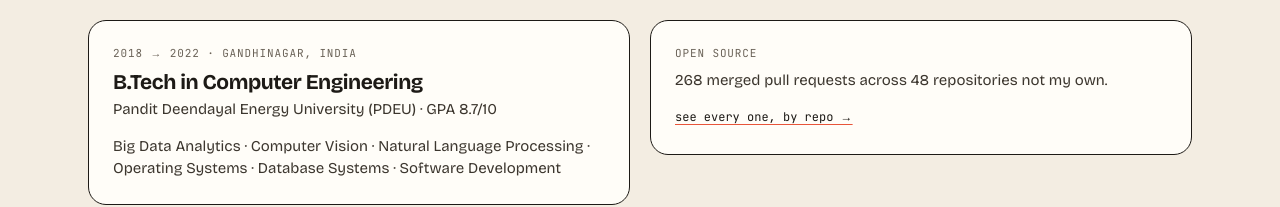
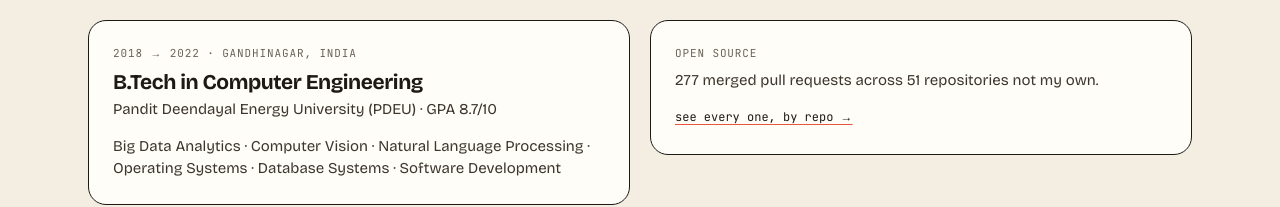
Before and after one commit to jayhemnani9910/personal-website, a Next.js app: page /resume in a window 1280 px wide. Shown: the part 2768-2975 px from the top of the page. Built offline with nearby package versions, Linux system fonts and the light colour scheme.

Commit message:
Add 9 more merged pull requests

```diff
--- /dev/null
+++ b/content/oss/heygen-com-hyperframes.json
@@ -0,0 +1,15 @@
+{
+  "repo": "heygen-com/hyperframes",
+  "about": "A tool that turns HTML pages into rendered videos, built so code and AI agents can make video.",
+  "stars": 71626,
+  "prs": [
+    {
+      "number": 5336,
+      "merged": "2026-10-25",
+      "title": "A block used twice in a video keeps its own timing",
+      "broken": "A clip can start relative to another clip by name. When one block appeared twice in a video, both copies looked that name up in the first copy, so the second copy's clips dropped out.",
+      "changed": "A clip now looks for the named clip inside its own composition first, as the docs say, and only then in the whole page.",
+      "matters": "Reusing a block several times in one video renders every copy correctly."
+    }
+  ]
+}
--- /dev/null
+++ b/content/oss/jqlang-jq.json
@@ -0,0 +1,15 @@
+{
+  "repo": "jqlang/jq",
+  "about": "The command-line tool for reading, filtering and reshaping JSON.",
+  "stars": 35933,
+  "prs": [
+    {
+      "number": 3679,
+      "merged": "2026-10-25",
+      "title": "Dates without a day land on the 1st, not the month before",
+      "broken": "Reading a date like 2024-06 with no day left the day at zero, which counts as the last day of the month before, so 2024-06 became May 31.",
+      "changed": "The day now starts at 1, as in Python and gojq. A weekday bug for early 1900 and 2100 was fixed too, checked against the system clock for every day across two centuries.",
+      "matters": "Month-only and year-only dates convert to the date people expect."
+    }
+  ]
+}
--- a/content/oss/lightpanda-io-browser.json
+++ b/content/oss/lightpanda-io-browser.json
@@ -3,6 +3,14 @@
   "about": "A fast web browser that runs without a screen, made for bots and AI agents that read websites.",
   "stars": 36886,
   "prs": [
+    {
+      "number": 4184,
+      "merged": "2026-10-25",
+      "title": "Playwright can click inside shadow DOM",
+      "broken": "Shadow roots were missing the lookup that finds which element sits at a point on the page. Playwright uses it before every click, so clicking any element inside a shadow root failed with an error.",
+      "changed": "Shadow roots now have both lookups and return the same answers as Chrome, including for nested shadow roots.",
+      "matters": "Pages built with web components can be driven by Playwright in Lightpanda."
+    },
     {
       "number": 4183,
       "merged": "2026-10-24",
--- /dev/null
+++ b/content/oss/uutils-coreutils.json
@@ -0,0 +1,15 @@
+{
+  "repo": "uutils/coreutils",
+  "about": "A rewrite of the basic Unix command-line tools (ls, cat, sort and the rest) in Rust, aiming to work the same as GNU coreutils.",
+  "stars": 24284,
+  "prs": [
+    {
+      "number": 15671,
+      "merged": "2026-10-24",
+      "title": "pr keeps the column separator when joining lines",
+      "broken": "With the option that joins full lines, pr dropped the separator between columns and between merged files, so the columns ran into each other. GNU pr keeps it.",
+      "changed": "pr now writes the separator in that mode like in every other mode, and a test file that had the glued output was corrected.",
+      "matters": "Multi-column and merged output stays readable, the same as GNU pr."
+    }
+  ]
+}
--- a/content/oss/uutils-findutils.json
+++ b/content/oss/uutils-findutils.json
@@ -3,6 +3,14 @@
   "about": "A rewrite of the find and xargs tools in Rust, aiming to work the same as GNU findutils.",
   "stars": 653,
   "prs": [
+    {
+      "number": 919,
+      "merged": "2026-10-24",
+      "title": "A test keeps the stop-printing escape honest",
+      "broken": "The earlier fix that made find stop a print format at the stop escape had no test showing that the next action still runs for each file.",
+      "changed": "A new test runs two print actions and checks that the second still runs after the first stops early, matching GNU find.",
+      "matters": "The fix cannot quietly break later without a test failing."
+    },
     {
       "number": 914,
       "merged": "2026-10-22",
--- a/content/oss/yourok-torrserver.json
+++ b/content/oss/yourok-torrserver.json
@@ -3,6 +3,38 @@
   "about": "A server that streams video from torrents while they download, so a TV or player can start watching right away.",
   "stars": 3140,
   "prs": [
+    {
+      "number": 938,
+      "merged": "2026-10-25",
+      "title": "Playlists refresh when they change",
+      "broken": "The playlist's version tag came only from the torrent and file name. After a file was marked watched, the list changed but the tag did not, so players kept the old list.",
+      "changed": "The tag now comes from the playlist's own content, so it changes whenever the list does.",
+      "matters": "Players always get the current playlist, including the resume-from-last-watched list."
+    },
+    {
+      "number": 933,
+      "merged": "2026-10-24",
+      "title": "Two torrents with the same title can both be opened",
+      "broken": "In the network drive and mounted folder views, two torrents with the same title showed up as two folders with one name, and opening either always opened the first one. The second torrent could not be reached.",
+      "changed": "When titles clash, each folder gets a short piece of its torrent's ID added to its name. Unique titles stay as they are.",
+      "matters": "Every torrent in a category can be browsed and played, even when titles repeat."
+    },
+    {
+      "number": 937,
+      "merged": "2026-10-24",
+      "title": "Episode 1 no longer shows episode 10's subtitles",
+      "broken": "A subtitle was matched to a video when its name started with the video's name. So episode 1 also picked up the subtitles for episodes 10 and 11, and choosing one played the wrong episode's text.",
+      "changed": "The matching name now has to end at a word break, so Show - 1 no longer matches Show - 10.",
+      "matters": "Each episode lists only its own subtitles."
+    },
+    {
+      "number": 935,
+      "merged": "2026-10-24",
+      "title": "Episodes stop pulling in other episodes as extra tracks",
+      "broken": "The playlist attached every file whose name contained the video's name as an extra audio or subtitle track. In a season pack, episode 1 got episodes 10 and 11 and episode 10's audio attached to it in VLC.",
+      "changed": "An extra file now has to carry the whole video name, followed by something that is not a letter or digit.",
+      "matters": "VLC loads only the tracks that belong to the episode being played."
+    },
     {
       "number": 923,
       "merged": "2026-10-22",
--- a/src/data/home.ts
+++ b/src/data/home.ts
@@ -414,6 +414,15 @@ export const MERGED_PRS: { repo: string; number: string; href: string; landed?:
   { repo: "seaweedfs/seaweedfs", number: "#12027", href: "https://github.com/seaweedfs/seaweedfs/pull/12027" },
   { repo: "uutils/sed", number: "#612", href: "https://github.com/uutils/sed/pull/612" },
   { repo: "uutils/util-linux", number: "#673", href: "https://github.com/uutils/util-linux/pull/673" },
+  { repo: "YouROK/TorrServer", number: "#933", href: "https://github.com/YouROK/TorrServer/pull/933" },
+  { repo: "YouROK/TorrServer", number: "#935", href: "https://github.com/YouROK/TorrServer/pull/935" },
+  { repo: "YouROK/TorrServer", number: "#937", href: "https://github.com/YouROK/TorrServer/pull/937" },
+  { repo: "uutils/coreutils", number: "#15671", href: "https://github.com/uutils/coreutils/pull/15671" },
+  { repo: "uutils/findutils", number: "#919", href: "https://github.com/uutils/findutils/pull/919" },
+  { repo: "YouROK/TorrServer", number: "#938", href: "https://github.com/YouROK/TorrServer/pull/938" },
+  { repo: "heygen-com/hyperframes", number: "#5336", href: "https://github.com/heygen-com/hyperframes/pull/5336" },
+  { repo: "jqlang/jq", number: "#3679", href: "https://github.com/jqlang/jq/pull/3679" },
+  { repo: "lightpanda-io/browser", number: "#4184", href: "https://github.com/lightpanda-io/browser/pull/4184" },
 ];
 
 /**
```
Also changed, not shown: 2 other files (tests, documents, lock files or other folders).
